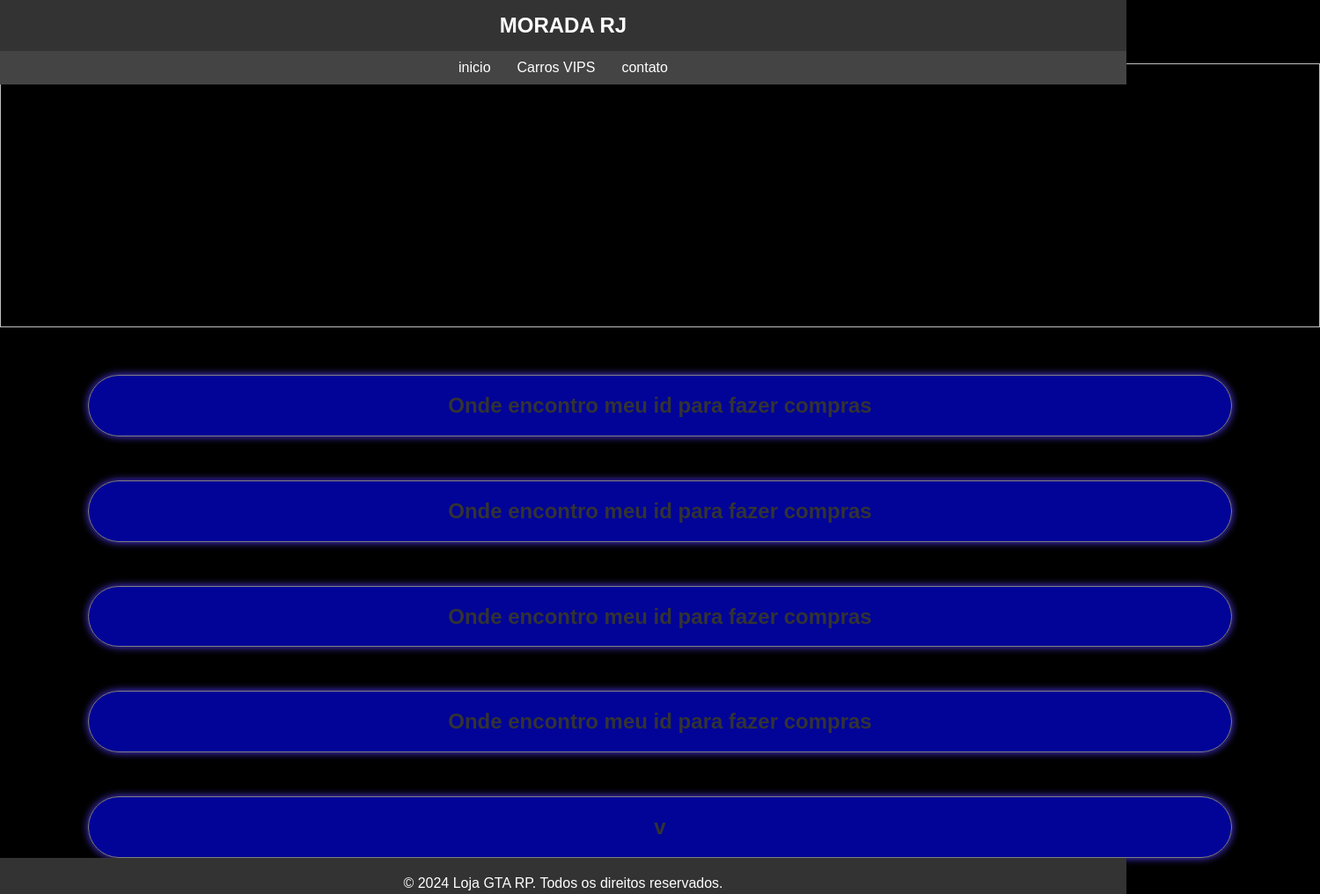
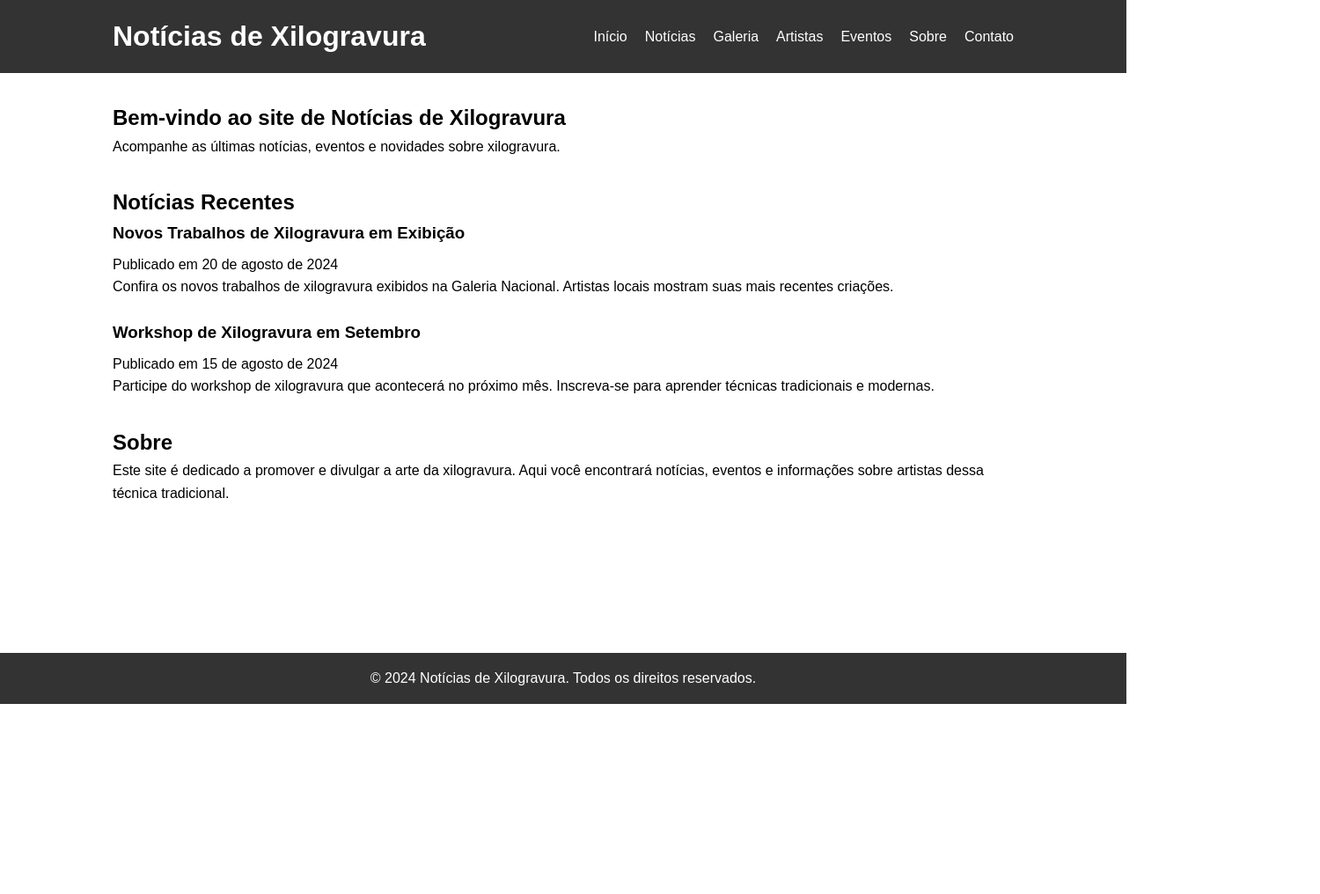
Before and after one commit to gde0-cmd/gde0-cmd.github.io, a plain HTML site: page index.html in a window 1280 px wide. Shown: the top 1016 px of the page at 88% size, 1500 px wide, since content can reach past the window. After the commit the page ends 800 px from the top, so only its background shows below. Drawn offline with Linux system fonts and the light colour scheme.

Commit message:
Update index.html

```diff
--- a/index.html
+++ b/index.html
@@ -3,183 +3,142 @@
 <head>
     <meta charset="UTF-8">
     <meta name="viewport" content="width=device-width, initial-scale=1.0">
-    <meta name="description" content="Loja GTA RP - Encontre os melhores itens para o seu jogo aqui!">
-    <title>MORADA RJ</title>
-
+    <title>Notícias de Xilogravura</title>
     <style>
-        body {
-    font-family: Arial, sans-serif;
-    background-color: #000000;
+        /* Reset básico para margem e padding */
+        * {
             margin: 0;
             padding: 0;
-    color: #333;
-}
-* {
             box-sizing: border-box;
         }
 
-/* Header */
-header {
-    background-color: #333;
-    color: #fff;
-    position: fixed; /* Fixa o header no topo da página */
-    top: 0; /* Alinha o header ao topo */
-    left: 0; /* Alinha o header à esquerda */
-    width: 100%; /* Largura total da página */
-    z-index: 1000; /* Garante que o header esteja acima de outros elementos */
-    box-shadow: 0 2px 4px rgba(0, 0, 0, 0.1); /* Adiciona uma sombra sutil para destaque */
+        body {
+            font-family: Arial, sans-serif;
+            line-height: 1.6;
         }
 
-.header-title {
-    padding: 15px;
-    text-align: center;
+        header {
+            background: #333;
+            color: #fff;
+            padding: 1rem 0;
         }
 
-.header-title h1 {
-    margin: 0;
-    font-size: 24px;
+        header .container {
+            width: 80%;
+            margin: 0 auto;
+            display: flex;
+            justify-content: space-between;
+            align-items: center;
         }
 
-nav {
-    background-color: #444;
-    padding: 10px 0;
+        header h1 {
+            margin: 0;
         }
 
         nav ul {
             list-style: none;
-    margin: 0;
-    padding: 0;
             display: flex;
-    justify-content: center;
         }
 
         nav ul li {
-    margin: 0 15px;
+            margin-left: 20px;
         }
 
         nav ul li a {
             color: #fff;
             text-decoration: none;
-    font-size: 16px;
         }
 
         nav ul li a:hover {
             text-decoration: underline;
         }
 
-/* perguntas */
-.perguntas {
-    background-color: rgba(2, 6, 211, 0.718);
-    border: 1px solid gray;
-    border-radius: 900px;
-    box-shadow: 0 0 10px rgb(85, 62, 255);
-    flex: 1;
-    min-width: 1300px;
-    max-width: 550px;
-    text-align: center;
-    margin-left: 100px;
-    margin-top: 50px;
+        main {
+            padding: 2rem 0;
         }
 
-/* catalogo */
-.hero {
-    background-image: url('https://via.placeholder.com/1920x600');
-    background-size: cover;
-    background-position: center;
+        .container {
+            width: 80%;
+            margin: 0 auto;
+        }
+
+        section {
+            margin-bottom: 2rem;
+        }
+
+        article {
+            margin-bottom: 1.5rem;
+        }
+
+        article h3 {
+            margin-bottom: 0.5rem;
+        }
+
+        footer {
+            background: #333;
             color: #fff;
             text-align: center;
-    padding: 100px 20px;
-    margin-top: 60px; /* Espaço para o header fixo */
-}
-
-.hero h2 {
-    margin: 0;
-    font-size: 48px;
-    font-weight: bold;
-}
-
-.hero p {
-    font-size: 24px;
-    margin-top: 10px;
-}
-
-/* Footer */
-footer {
-    background-color: #333;
-    color: #fff;
-    text-align: center;
-    padding: 20px 0;
-    position: relative;
+            padding: 1rem 0;
+            position: absolute;
+            width: 100%;
             bottom: 0;
-    width: 100%;
-}
-
-footer p {
-    margin: 0;
-}
-
-/* Responsividade */
-@media (max-width: 768px) {
-    .hero {
-        padding: 60px 20px;
-    }
-
-    .hero h2 {
-        font-size: 36px;
-    }
-
-    .hero p {
-        font-size: 18px;
-    }
-
-    .main-content {
-        flex-direction: column;
-        align-items: center;
-    }
-
-    .item {
-        max-width: 90%;
-    }
         }
     </style>
 </head>
 <body>
     <header>
-        <div class="header-title">
-            <h1>MORADA RJ</h1>
-        </div>
+        <div class="container">
+            <h1>Notícias de Xilogravura</h1>
             <nav>
                 <ul>
-                <li><a href="index.html">inicio</a></li>
-                <li><a href="carros_vip.html">Carros VIPS</a></li>
-                <li><a href="contato.html">contato</a></li>
+                    <li><a href="#home">Início</a></li>
+                    <li><a href="#noticias">Notícias</a></li>
+                    <li><a href="#galeria">Galeria</a></li>
+                    <li><a href="#artistas">Artistas</a></li>
+                    <li><a href="#eventos">Eventos</a></li>
+                    <li><a href="#sobre">Sobre</a></li>
+                    <li><a href="#contato">Contato</a></li>
                 </ul>
             </nav>
+        </div>
     </header>
 
-    <div>
-        <div><br><br><br><br>
-            <IMG src=""width="1500" height="300"></IMG>
+    <main>
+        <section id="home">
+            <div class="container">
+                <h2>Bem-vindo ao site de Notícias de Xilogravura</h2>
+                <p>Acompanhe as últimas notícias, eventos e novidades sobre xilogravura.</p>
             </div>
+        </section>
+
+        <section id="noticias">
+            <div class="container">
+                <h2>Notícias Recentes</h2>
+                <article>
+                    <h3>Novos Trabalhos de Xilogravura em Exibição</h3>
+                    <p>Publicado em 20 de agosto de 2024</p>
+                    <p>Confira os novos trabalhos de xilogravura exibidos na Galeria Nacional. Artistas locais mostram suas mais recentes criações.</p>
+                </article>
+                <article>
+                    <h3>Workshop de Xilogravura em Setembro</h3>
+                    <p>Publicado em 15 de agosto de 2024</p>
+                    <p>Participe do workshop de xilogravura que acontecerá no próximo mês. Inscreva-se para aprender técnicas tradicionais e modernas.</p>
+                </article>
             </div>
-    <div class="perguntas">
-        <H2>Onde encontro meu id para fazer compras</H2>
+        </section>
+
+        <section id="sobre">
+            <div class="container">
+                <h2>Sobre</h2>
+                <p>Este site é dedicado a promover e divulgar a arte da xilogravura. Aqui você encontrará notícias, eventos e informações sobre artistas dessa técnica tradicional.</p>
             </div>
-    <div class="perguntas">
-        <H2>Onde encontro meu id para fazer compras</H2>
-    </div>
-    <div class="perguntas">
-        <H2>Onde encontro meu id para fazer compras</H2>
-    </div>
-    <div class="perguntas">
-        <H2>Onde encontro meu id para fazer compras</H2>
-    </div>
-    <div class="perguntas">
-        <H2>v</H2>
-    </div>
+        </section>
+    </main>
 
     <footer>
-        <p>&copy; 2024 Loja GTA RP. Todos os direitos reservados.</p>
+        <div class="container">
+            <p>&copy; 2024 Notícias de Xilogravura. Todos os direitos reservados.</p>
+        </div>
     </footer>
 </body>
 </html>
```
Lines whose indentation alone changed are shown as unchanged.
